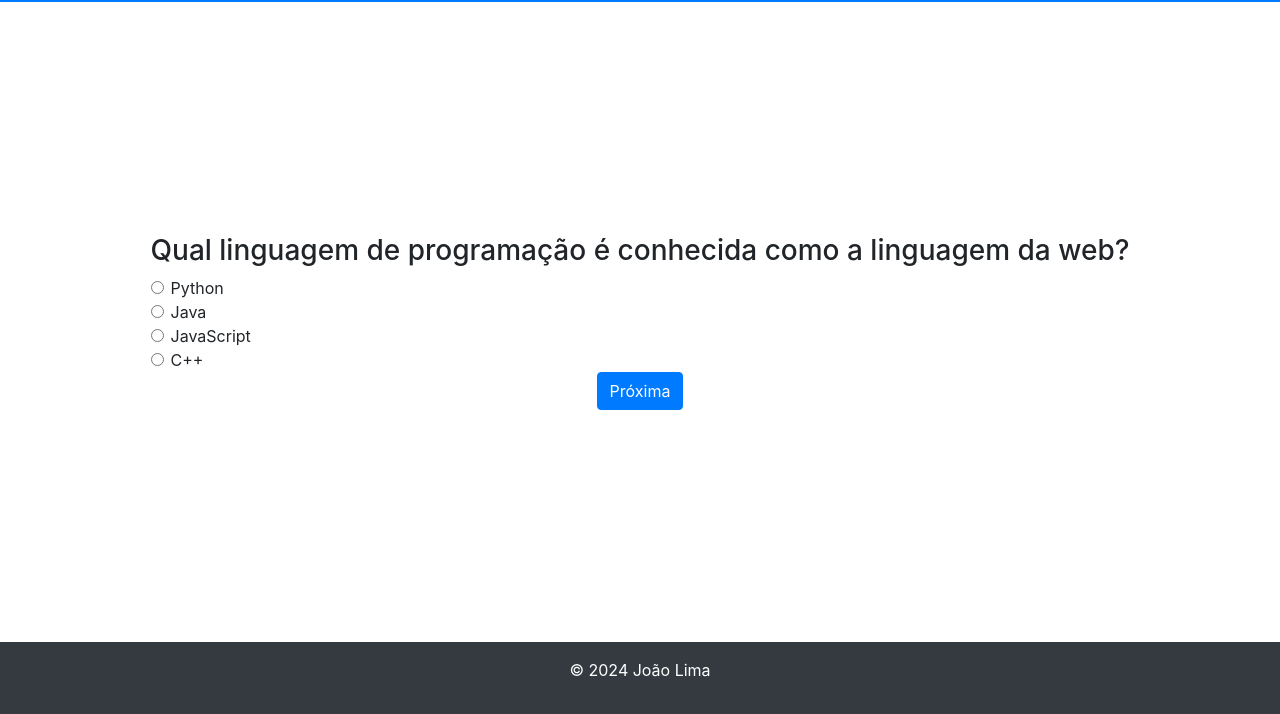
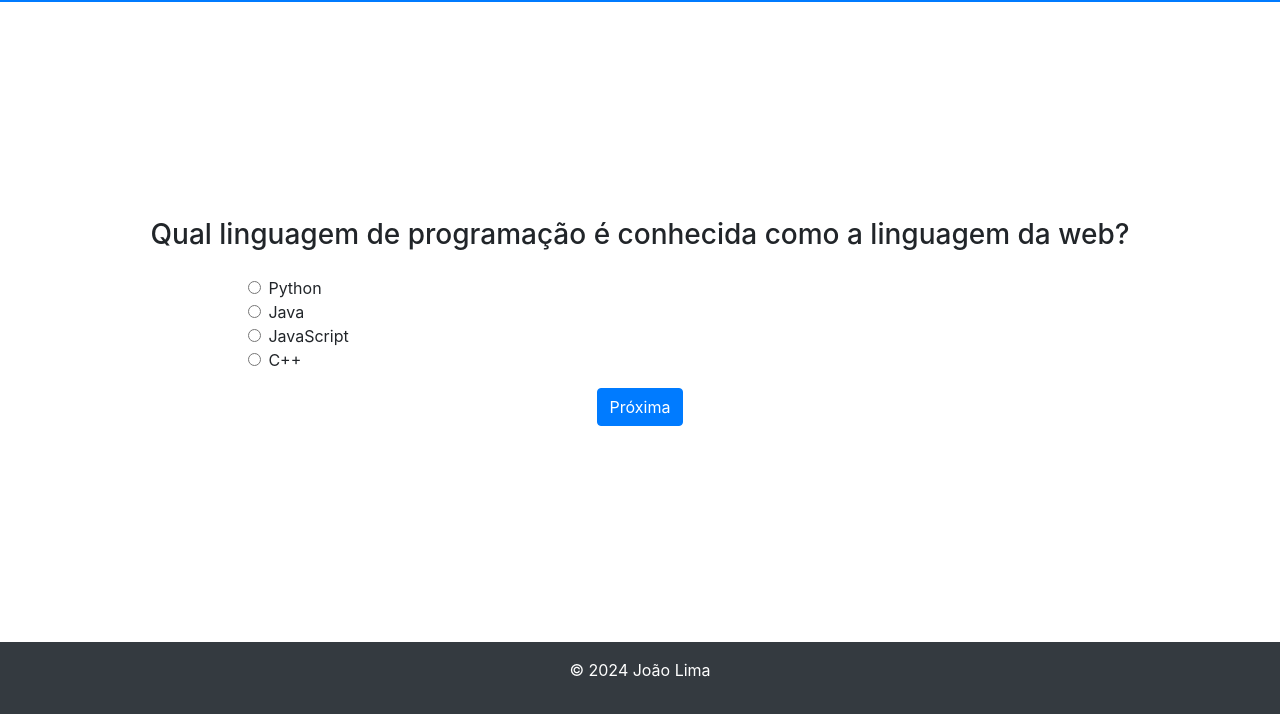
Before and after one commit to jaoafonso/quiz-bootstrap, a plain HTML site: page index.html in a window 1280 px wide. Shown: the part 86-800 px from the top of the page. Drawn offline with nearby package versions, Linux system fonts and the light colour scheme.

Commit message:
Melhora layout

```diff
--- a/elements/radio.html
+++ b/elements/radio.html
@@ -2,7 +2,7 @@
     <div id="pergunta">
         <form class="text-center">
             <h3 id="enunciado"></h3>
-            <div class="form-check text-left">
+            <div class="quiz form-check text-left py-3">
                 <div>
                     <input type="radio" class="form-check-input" name="option" id="option1">
                     <label for="option1" class="form-check-label"></label>
--- a/styles/style.css
+++ b/styles/style.css
@@ -1,19 +1,16 @@
-body, html {
+.full-page, body, html {
     height: 100%;
     display: flex;
     flex-direction: column;
 }
 
-main {
-    flex: 1 0 auto;
+.full-page, main {
+    flex: 1;
     align-items: center;
     justify-content: center;
 }
 
-.full-page {
-    width: 100%;
-    height: 100%;
-    display: flex;
-    align-items: center;
-    justify-content: center;
+.quiz {
+    width: 80%;
+    margin: 0 auto;
 }
```
Also changed, not shown: elements/checkbox.html (+1 -1 lines), elements/texto.html (+1 -1 lines).
